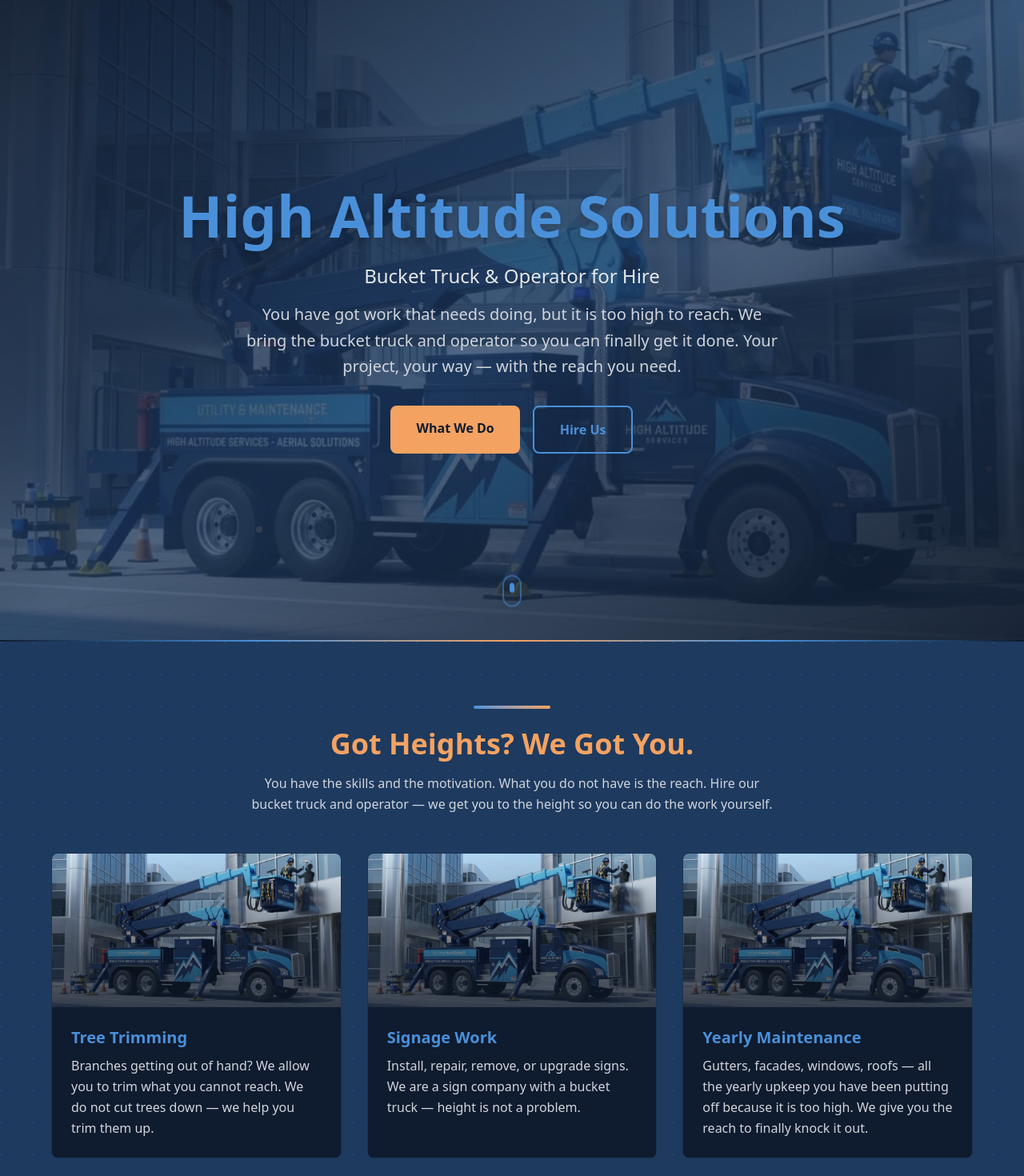
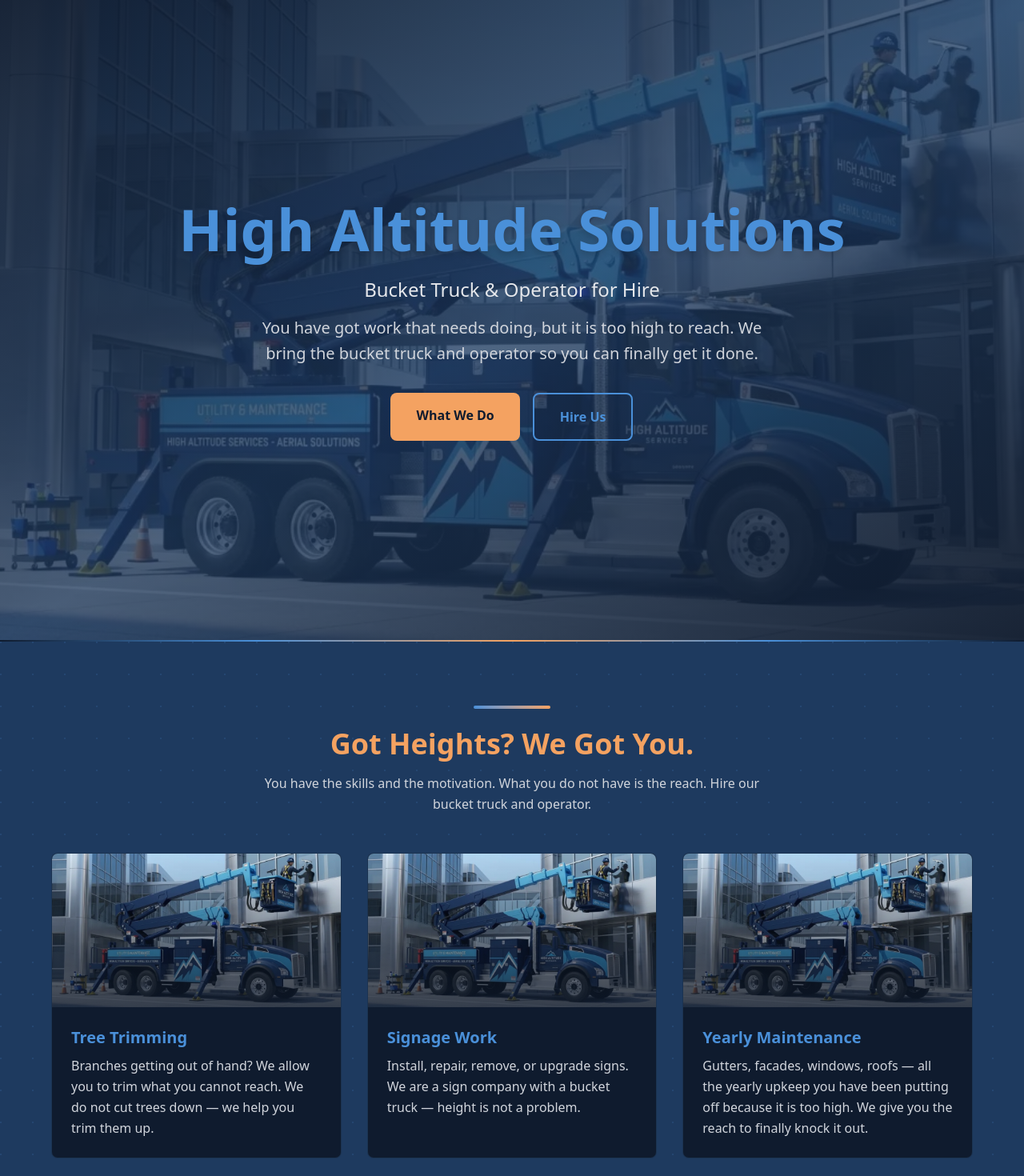
Before and after one commit to absoluteclaw310-arch/high-altitude-solutions, a Next.js app: page / in a window 1280 px wide. Shown: the top 1470 px of the page at 80% size. Built offline with nearby package versions, Linux system fonts and the light colour scheme.

Commit message:
Clean up code: remove unused components, simplify CSS, refactor home page

```diff
--- a/src/app/globals.css
+++ b/src/app/globals.css
@@ -8,34 +8,9 @@
   --color-brand-light: #e8f1f8;
 }
 
-/* Custom animations and visual enhancements */
-@keyframes fadeInUp {
-  from {
-    opacity: 0;
-    transform: translateY(30px);
-  }
-  to {
-    opacity: 1;
-    transform: translateY(0);
-  }
-}
-
-@keyframes pulse-glow {
-  0%, 100% {
-    box-shadow: 0 0 20px rgba(74, 144, 217, 0.3);
-  }
-  50% {
-    box-shadow: 0 0 40px rgba(74, 144, 217, 0.6);
-  }
-}
-
-@keyframes float {
-  0%, 100% {
-    transform: translateY(0px);
-  }
-  50% {
-    transform: translateY(-10px);
-  }
+/* Smooth scrolling */
+html {
+  scroll-behavior: smooth;
 }
 
 body {
@@ -43,31 +18,20 @@ body {
   color: white;
 }
 
-/* Smooth scrolling */
-html {
-  scroll-behavior: smooth;
-}
-
-/* Hero section enhancements */
-.hero-gradient {
-  background: linear-gradient(135deg, rgba(15, 27, 46, 0.9) 0%, rgba(30, 58, 95, 0.7) 50%, rgba(15, 27, 46, 0.9) 100%);
-}
-
-/* Card hover effects with lift and glow */
+/* Card hover effects */
 .service-card {
-  transition: all 0.4s cubic-bezier(0.175, 0.885, 0.32, 1.275);
+  transition: all 0.4s ease;
 }
 
 .service-card:hover {
-  transform: translateY(-8px) scale(1.02);
-  box-shadow: 0 20px 40px rgba(74, 144, 217, 0.25), 0 0 60px rgba(244, 162, 97, 0.1);
+  transform: translateY(-8px);
+  box-shadow: 0 20px 40px rgba(74, 144, 217, 0.25);
 }
 
-/* Button enhancements */
+/* Button shine effect */
 .btn-primary {
   position: relative;
   overflow: hidden;
-  transition: all 0.3s ease;
 }
 
 .btn-primary::before {
@@ -85,75 +49,26 @@ html {
   left: 100%;
 }
 
-.btn-primary:hover {
-  transform: translateY(-2px);
-  box-shadow: 0 10px 30px rgba(244, 162, 97, 0.4);
-}
-
-/* Section divider with gradient line */
+/* Section divider */
 .section-divider {
   height: 2px;
   background: linear-gradient(90deg, transparent, var(--color-brand-sky), var(--color-brand-accent), var(--color-brand-sky), transparent);
 }
 
-/* Animated underline for links */
-.nav-link {
-  position: relative;
-}
-
-.nav-link::after {
-  content: '';
-  position: absolute;
-  bottom: -4px;
-  left: 0;
-  width: 0;
-  height: 2px;
-  background: var(--color-brand-accent);
-  transition: width 0.3s ease;
-}
-
-.nav-link:hover::after {
-  width: 100%;
-}
-
-/* Glass morphism effect for cards */
-.glass-card {
-  background: rgba(30, 58, 95, 0.4);
-  backdrop-filter: blur(10px);
-  border: 1px solid rgba(74, 144, 217, 0.2);
-}
-
 /* Subtle pattern overlay */
 .pattern-overlay {
-  background-image:
-    radial-gradient(circle at 1px 1px, rgba(74, 144, 217, 0.15) 1px, transparent 0);
+  background-image: radial-gradient(circle at 1px 1px, rgba(74, 144, 217, 0.15) 1px, transparent 0);
   background-size: 40px 40px;
 }
 
-/* Text shadow for better readability on images */
-.text-shadow {
-  text-shadow: 0 2px 10px rgba(0, 0, 0, 0.5);
+/* Floating animation */
+@keyframes float {
+  0%, 100% { transform: translateY(0px); }
+  50% { transform: translateY(-10px); }
 }
 
-/* Gradient text effect */
-.gradient-text {
-  background: linear-gradient(135deg, var(--color-brand-sky), var(--color-brand-accent));
-  -webkit-background-clip: text;
-  -webkit-text-fill-color: transparent;
-  background-clip: text;
-}
-
-/* Image hover zoom effect */
-.image-zoom {
-  overflow: hidden;
-}
-
-.image-zoom img {
-  transition: transform 0.5s ease;
-}
-
-.image-zoom:hover img {
-  transform: scale(1.1);
+.animate-float {
+  animation: float 3s ease-in-out infinite;
 }
 
 /* Custom scrollbar */
@@ -174,42 +89,8 @@ html {
   background: var(--color-brand-sky);
 }
 
-/* Form input focus glow */
+/* Form input focus */
 input:focus, select:focus, textarea:focus {
+  outline: none;
   box-shadow: 0 0 0 3px rgba(74, 144, 217, 0.3);
 }
-
-/* Loading shimmer effect */
-@keyframes shimmer {
-  0% {
-    background-position: -200% 0;
-  }
-  100% {
-    background-position: 200% 0;
-  }
-}
-
-.shimmer {
-  background: linear-gradient(90deg, transparent 0%, rgba(74, 144, 217, 0.1) 50%, transparent 100%);
-  background-size: 200% 100%;
-  animation: shimmer 2s infinite;
-}
-
-/* Entrance animation classes */
-.animate-fade-in-up {
-  animation: fadeInUp 0.8s ease forwards;
-}
-
-.animate-float {
-  animation: float 3s ease-in-out infinite;
-}
-
-/* Pulse glow for CTAs */
-.pulse-glow {
-  animation: pulse-glow 2s ease-in-out infinite;
-}
-
-/* Footer styling */
-footer {
-  background: linear-gradient(180deg, transparent 0%, rgba(15, 27, 46, 0.8) 100%);
-}
--- a/src/app/layout.tsx
+++ b/src/app/layout.tsx
@@ -1,6 +1,5 @@
 import type { Metadata } from "next";
 import "./globals.css";
-import ScrollReveal from "@/components/ScrollReveal";
 
 export const metadata: Metadata = {
   title: "High Altitude Solutions | Bucket Truck Services",
@@ -14,14 +13,8 @@ export default function RootLayout({
 }>) {
   return (
     <html lang="en">
-      <head>
-        <link rel="preconnect" href="https://fonts.googleapis.com" />
-        <link rel="preconnect" href="https://fonts.gstatic.com" crossOrigin="anonymous" />
-        <link href="https://fonts.googleapis.com/css2?family=Inter:wght@300;400;500;600;700;800&display=swap" rel="stylesheet" />
-      </head>
       <body className="antialiased">
         {children}
-        <ScrollReveal />
       </body>
     </html>
   );
--- a/src/app/page.tsx
+++ b/src/app/page.tsx
@@ -6,7 +6,6 @@ export default function Home() {
     <div className="min-h-screen">
       {/* Hero Section */}
       <section className="relative h-screen flex items-center justify-center text-center px-4 overflow-hidden">
-        {/* Background Image */}
         <div className="absolute inset-0 z-0">
           <Image
             src="/images/bucket-truck-hero.jpg"
@@ -16,27 +15,16 @@ export default function Home() {
             priority
           />
         </div>
-
-        {/* Gradient overlay */}
         <div className="absolute inset-0 z-[1] bg-gradient-to-br from-[rgba(15,27,46,0.95)] via-[rgba(30,58,95,0.75)] to-[rgba(15,27,46,0.95)]" />
-
-        {/* Floating accent elements */}
-        <div className="absolute top-20 left-10 w-2 h-2 bg-brand-accent rounded-full opacity-60 animate-float" />
-        <div className="absolute top-40 right-20 w-3 h-3 bg-brand-sky rounded-full opacity-40 animate-float" style={{'animationDelay': '1s'} as React.CSSProperties} />
-        <div className="absolute bottom-32 left-1/4 w-2 h-2 bg-brand-accent rounded-full opacity-50 animate-float" style={{'animationDelay': '2s'} as React.CSSProperties} />
-        <div className="absolute top-1/3 right-1/3 w-1 h-1 bg-brand-sky rounded-full opacity-70 animate-float" style={{'animationDelay': '0.5s'} as React.CSSProperties} />
-        <div className="absolute bottom-1/4 right-10 w-2 h-2 bg-brand-accent rounded-full opacity-40 animate-float" style={{'animationDelay': '1.5s'} as React.CSSProperties} />
-
-        {/* Hero content */}
         <div className="relative z-10 max-w-4xl">
           <h1 className="text-5xl md:text-7xl font-bold mb-6 text-brand-sky drop-shadow-lg">
             High Altitude Solutions
           </h1>
-          <p className="text-xl md:text-2xl mb-4 text-gray-200 font-light">
+          <p className="text-xl md:text-2xl mb-4 text-gray-200">
             Bucket Truck & Operator for Hire
           </p>
           <p className="text-lg md:text-xl mb-8 text-gray-300 max-w-2xl mx-auto leading-relaxed">
-            You have got work that needs doing, but it is too high to reach. We bring the bucket truck and operator so you can finally get it done. Your project, your way — with the reach you need.
+            You have got work that needs doing, but it is too high to reach. We bring the bucket truck and operator so you can finally get it done.
           </p>
           <div className="flex flex-col sm:flex-row gap-4 justify-center">
             <Link
@@ -53,16 +41,8 @@ export default function Home() {
             </Link>
           </div>
         </div>
-
-        {/* Scroll indicator */}
-        <div className="absolute bottom-8 left-1/2 -translate-x-1/2 z-10 animate-bounce">
-          <div className="w-6 h-10 border-2 border-brand-sky/50 rounded-full flex justify-center pt-2">
-            <div className="w-1.5 h-3 bg-brand-sky rounded-full animate-pulse" />
-          </div>
-        </div>
       </section>
 
-      {/* Section Divider */}
       <div className="section-divider" />
 
       {/* Services Preview */}
@@ -72,72 +52,39 @@ export default function Home() {
             <div className="w-24 h-1 bg-gradient-to-r from-brand-sky to-brand-accent mx-auto mb-6 rounded-full" />
             <h2 className="text-3xl md:text-4xl font-bold mb-4 text-brand-accent">Got Heights? We Got You.</h2>
             <p className="text-gray-300 max-w-2xl mx-auto leading-relaxed">
-              You have the skills and the motivation. What you do not have is the reach. Hire our bucket truck and operator — we get you to the height so you can do the work yourself.
+              You have the skills and the motivation. What you do not have is the reach. Hire our bucket truck and operator.
             </p>
           </div>
 
           <div className="grid md:grid-cols-3 gap-8">
-            <div className="service-card rounded-lg bg-brand-dark border border-brand-sky/20 overflow-hidden">
-              <div className="relative h-48 overflow-hidden">
-                <Image
-                  src="/images/bucket-truck-tree-trimming.jpg"
-                  alt="Tree trimming with bucket truck"
-                  fill
-                  className="object-cover transition-transform duration-500 hover:scale-110"
-                />
-                <div className="absolute inset-0 bg-gradient-to-t from-brand-dark/80 to-transparent" />
-              </div>
-              <div className="p-6 relative z-10">
-                <h3 className="text-xl font-bold mb-2 text-brand-sky">Tree Trimming</h3>
-                <p className="text-gray-300 leading-relaxed">Branches getting out of hand? We allow you to trim what you cannot reach. We do not cut trees down — we help you trim them up.</p>
-              </div>
-            </div>
-
-            <div className="service-card rounded-lg bg-brand-dark border border-brand-sky/20 overflow-hidden">
-              <div className="relative h-48 overflow-hidden">
-                <Image
-                  src="/images/bucket-truck-signage.jpg"
-                  alt="Sign installation with bucket truck"
-                  fill
-                  className="object-cover transition-transform duration-500 hover:scale-110"
-                />
-                <div className="absolute inset-0 bg-gradient-to-t from-brand-dark/80 to-transparent" />
-              </div>
-              <div className="p-6 relative z-10">
-                <h3 className="text-xl font-bold mb-2 text-brand-sky">Signage Work</h3>
-                <p className="text-gray-300 leading-relaxed">Install, repair, remove, or upgrade signs. We are a sign company with a bucket truck — height is not a problem.</p>
-              </div>
-            </div>
-
-            <div className="service-card rounded-lg bg-brand-dark border border-brand-sky/20 overflow-hidden">
-              <div className="relative h-48 overflow-hidden">
-                <Image
-                  src="/images/bucket-truck-maintenance.jpg"
-                  alt="Exterior maintenance with bucket truck"
-                  fill
-                  className="object-cover transition-transform duration-500 hover:scale-110"
-                />
-                <div className="absolute inset-0 bg-gradient-to-t from-brand-dark/80 to-transparent" />
-              </div>
-              <div className="p-6 relative z-10">
-                <h3 className="text-xl font-bold mb-2 text-brand-sky">Yearly Maintenance</h3>
-                <p className="text-gray-300 leading-relaxed">Gutters, facades, windows, roofs — all the yearly upkeep you have been putting off because it is too high. We give you the reach to finally knock it out.</p>
-              </div>
-            </div>
+            <ServiceCard
+              image="/images/bucket-truck-tree-trimming.jpg"
+              title="Tree Trimming"
+              description="Branches getting out of hand? We allow you to trim what you cannot reach. We do not cut trees down — we help you trim them up."
+            />
+            <ServiceCard
+              image="/images/bucket-truck-signage.jpg"
+              title="Signage Work"
+              description="Install, repair, remove, or upgrade signs. We are a sign company with a bucket truck — height is not a problem."
+            />
+            <ServiceCard
+              image="/images/bucket-truck-maintenance.jpg"
+              title="Yearly Maintenance"
+              description="Gutters, facades, windows, roofs — all the yearly upkeep you have been putting off because it is too high. We give you the reach to finally knock it out."
+            />
           </div>
         </div>
       </section>
 
-      {/* Section Divider */}
       <div className="section-divider" />
 
       {/* CTA Section */}
-      <section className="py-20 px-4 text-center relative">
-        <div className="max-w-3xl mx-auto relative z-10">
+      <section className="py-20 px-4 text-center">
+        <div className="max-w-3xl mx-auto">
           <div className="w-24 h-1 bg-gradient-to-r from-brand-sky to-brand-accent mx-auto mb-6 rounded-full" />
           <h2 className="text-3xl md:text-4xl font-bold mb-4 text-brand-accent">Serving Schenectady & Capital Region</h2>
           <p className="text-xl text-gray-300 mb-8 leading-relaxed">
-            Homeowner with a to-do list? Business with a sign project? Whatever you need to reach, we are here to make it possible. Truck and operator ready when you are.
+            Homeowner with a to-do list? Business with a sign project? Whatever you need to reach, we are here to make it possible.
           </p>
           <Link
             href="/contact"
@@ -148,7 +95,6 @@ export default function Home() {
         </div>
       </section>
 
-      {/* Section Divider */}
       <div className="section-divider" />
 
       {/* Footer */}
@@ -164,3 +110,23 @@ export default function Home() {
     </div>
   );
 }
+
+function ServiceCard({ image, title, description }: { image: string; title: string; description: string }) {
+  return (
+    <div className="service-card rounded-lg bg-brand-dark border border-brand-sky/20 overflow-hidden">
+      <div className="relative h-48 overflow-hidden">
+        <Image
+          src={image}
+          alt={title}
+          fill
+          className="object-cover transition-transform duration-500 hover:scale-110"
+        />
+        <div className="absolute inset-0 bg-gradient-to-t from-brand-dark/80 to-transparent" />
+      </div>
+      <div className="p-6 relative z-10">
+        <h3 className="text-xl font-bold mb-2 text-brand-sky">{title}</h3>
+        <p className="text-gray-300 leading-relaxed">{description}</p>
+      </div>
+    </div>
+  );
+}
```
Also changed, not shown: src/components/ScrollReveal.tsx (deleted, +0 -29 lines).
